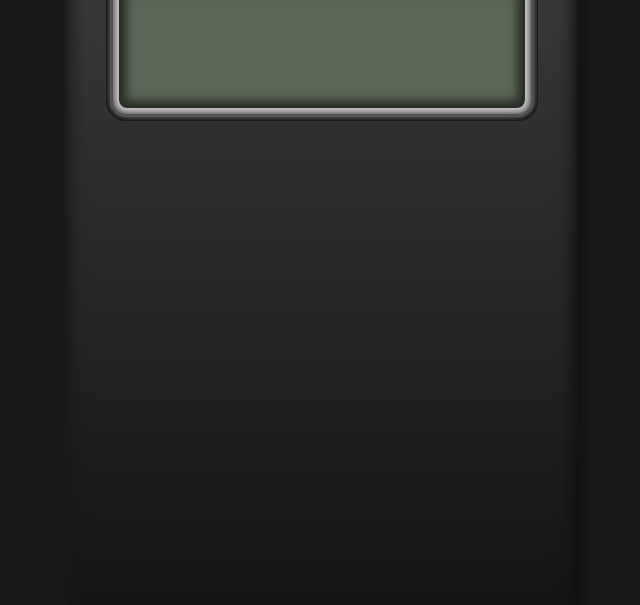
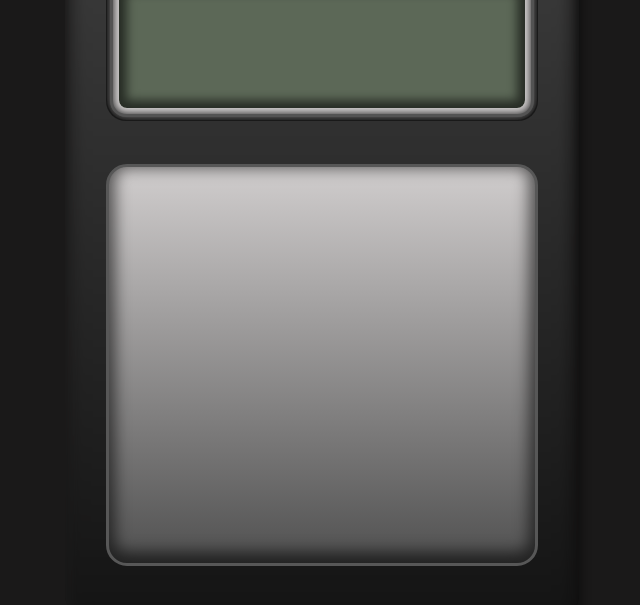
Before and after one commit to aidanmcnabb/calculator, a plain HTML site: page index.html in a window 1280 px wide. Shown: the part 205-810 px from the top of the page, without its empty margins (318-958 px from the left). Drawn offline with Linux system fonts and the light colour scheme.

Commit message:
having a bug where my classes arent applying

```diff
--- a/index.js
+++ b/index.js
@@ -29,5 +29,18 @@ function initiateCalculator() {
         }
         batteryContainer.appendChild(batteryTick)
     }
+
+    const keypadContainer = document.createElement('div')
+    keypadContainer.classList.add('keypad-container')
+    calculatorContainer.appendChild(keypadContainer)
+
+    const circleButtonsContainer = document.createElement('div')
+    circleButtonsContainer.classList.add('circles')
+    document.body.appendChild(circleButtonsContainer)
+/*
+    for(i = 1; i < 8; i++) {
+
+    }
+*/
 }
 initiateCalculator()
--- a/styles.css
+++ b/styles.css
@@ -136,3 +136,43 @@ body {
     width: 11px;
     background-color: rgb(31, 233, 24);
 }
+
+.keypad-container {
+    position: absolute;
+    top: 250px;
+    left: 35px;
+    z-index: 3;
+    border-radius: 20px;
+    height: 400px;
+    width: 430px;
+    background-image: linear-gradient(to bottom, rgb(209, 206, 206), rgb(80,80,80));
+    outline-style: solid;
+    outline-offset: -2px;
+    outline-color: rgb(87, 87, 87);
+    box-shadow: inset 0px -5px 15px 8px rgba(0, 0, 0, 0.589);
+};
+
+.circles {
+    height: 100px;
+    width: 100px;
+    background-color: purple;
+    z-index: 10;
+    display: flex;
+    justify-content: center;
+    align-items: center;
+
+}
+
+/*
+.circle-button-red {
+
+}
+
+.circle-button-black {
+
+}
+
+.square-button {
+
+}
+*/
```
Also changed, not shown: index.html (+0 -1 lines).
